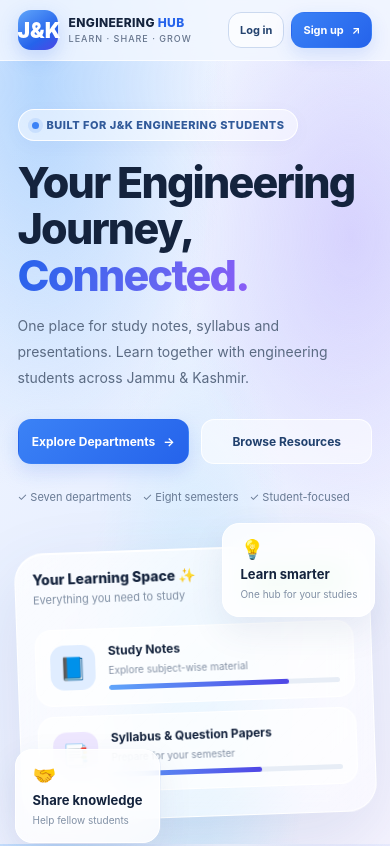
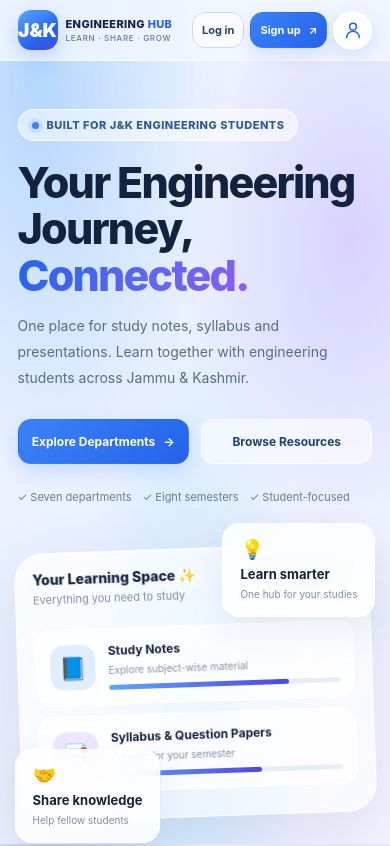
Before and after one commit to mumixnn/Jkengineeringhub-, a plain HTML site: page index.html in a window 390 px wide. Shown: the top 846 px of the page. Drawn offline with Linux system fonts and the light colour scheme.

Commit message:
Update index.html

```diff
--- a/index.html
+++ b/index.html
@@ -13,11 +13,8 @@
   --ink: #14233d;
   --muted: #66758d;
 }
-
 * { box-sizing: border-box; }
-
 html { scroll-behavior: smooth; }
-
 body {
   margin: 0;
   font-family: Inter, -apple-system, BlinkMacSystemFont, "Segoe UI", Arial, sans-serif;
@@ -27,25 +24,18 @@ body {
     radial-gradient(ellipse at 10% 10%, rgba(147,197,253,.65), transparent 38%),
     radial-gradient(ellipse at 90% 28%, rgba(196,181,253,.5), transparent 35%),
     radial-gradient(ellipse at 50% 85%, rgba(186,230,253,.6), transparent 40%),
-    linear-gradient(135deg, #f5f8ff, #e9f0ff 50%, #f6f4ff);
+    linear-gradient(135deg,#f5f8ff,#e9f0ff 50%,#f6f4ff);
   background-attachment: fixed;
 }
-
 a { color: inherit; text-decoration: none; }
 button { font: inherit; }
-
 a:focus-visible, button:focus-visible {
   outline: 3px solid #60a5fa;
   outline-offset: 3px;
 }
-
-.container {
-  width: min(1160px, 92%);
-  margin: auto;
-}
+.container { width: min(1160px,92%); margin: auto; }
 
 /* HEADER */
-
 header {
   position: sticky;
   top: 0;
@@ -56,21 +46,18 @@ header {
   -webkit-backdrop-filter: blur(22px);
   border-bottom: 1px solid rgba(255,255,255,.7);
 }
-
 .navbar {
   display: flex;
   align-items: center;
   justify-content: space-between;
-  gap: 15px;
+  gap: 12px;
 }
-
 .brand {
   display: flex;
   align-items: center;
   gap: 11px;
   min-width: 0;
 }
-
 .logo {
   width: 44px;
   height: 44px;
@@ -84,16 +71,13 @@ header {
   background: linear-gradient(145deg,#60a5fa,#2563eb 65%,#4f46e5);
   box-shadow: 0 7px 20px #2563eb35;
 }
-
 .brand-name {
   font-weight: 850;
   font-size: 14px;
   letter-spacing: .35px;
   line-height: 1.5;
 }
-
 .brand-name span { color: var(--blue); }
-
 .brand-tag {
   display: block;
   color: var(--muted);
@@ -101,19 +85,17 @@ header {
   font-weight: 500;
   letter-spacing: 1px;
 }
-
 .header-actions {
   display: flex;
   align-items: center;
-  gap: 10px;
+  gap: 9px;
 }
-
 .btn {
   display: inline-flex;
   align-items: center;
   justify-content: center;
   gap: 8px;
-  padding: 12px 18px;
+  padding: 12px 17px;
   border-radius: 13px;
   border: 1px solid transparent;
   font-size: 13px;
@@ -121,38 +103,46 @@ header {
   cursor: pointer;
   transition: .2s ease;
 }
-
 .btn:hover { transform: translateY(-2px); }
-
 .btn-primary {
   color: white;
   background: linear-gradient(135deg,#3b82f6,#2563eb);
   box-shadow: 0 7px 18px #2563eb27;
 }
-
 .btn-outline {
   color: #24436f;
   background: rgba(255,255,255,.65);
   border-color: #cbd9ef;
 }
 
-.btn-glass {
-  background: rgba(255,255,255,.55);
-  border-color: rgba(255,255,255,.9);
-  color: #21416e;
+/* NEW PROFILE BUTTON */
+.profile-button {
+  width: 45px;
+  height: 45px;
+  flex-shrink: 0;
+  display: grid;
+  place-items: center;
+  border-radius: 50%;
+  color: #2563eb;
+  background: rgba(255,255,255,.85);
+  border: 2px solid white;
+  box-shadow: 0 5px 18px rgba(37,99,235,.15);
+  transition: .2s ease;
 }
+.profile-button:hover {
+  transform: translateY(-2px);
+  background: #e8f0ff;
+}
+.profile-button svg { width: 23px; height: 23px; }
 
 /* HERO */
-
 .hero { padding: 75px 0 55px; }
-
 .hero-grid {
   display: grid;
   grid-template-columns: 1.05fr .95fr;
   gap: 45px;
   align-items: center;
 }
-
 .eyebrow {
   display: inline-flex;
   align-items: center;
@@ -165,9 +155,7 @@ header {
   font-size: 11px;
   font-weight: 800;
   letter-spacing: .5px;
-  box-shadow: 0 4px 20px #1e40af08;
 }
-
 .eyebrow-dot {
   width: 7px;
   height: 7px;
@@ -175,7 +163,6 @@ header {
   background: #3b82f6;
   box-shadow: 0 0 0 4px #3b82f620;
 }
-
 h1 {
   font-size: clamp(38px,5vw,62px);
   line-height: 1.08;
@@ -183,30 +170,30 @@ h1 {
   margin: 22px 0 20px;
   font-weight: 850;
 }
-
 .gradient-text {
   background: linear-gradient(110deg,#2563eb,#6366f1 60%,#8b5cf6);
   color: transparent;
   background-clip: text;
   -webkit-background-clip: text;
 }
-
 .hero-description {
   max-width: 540px;
   font-size: 16px;
   line-height: 1.85;
   color: #5b6b83;
 }
-
 .hero-buttons {
   display: flex;
   flex-wrap: wrap;
   gap: 12px;
   margin-top: 28px;
 }
-
 .hero-buttons .btn { padding: 15px 20px; }
-
+.btn-glass {
+  background: rgba(255,255,255,.55);
+  border-color: rgba(255,255,255,.9);
+  color: #21416e;
+}
 .trust-row {
   display: flex;
   flex-wrap: wrap;
@@ -216,21 +203,13 @@ h1 {
   font-size: 11px;
 }
 
-.trust-row span {
-  display: flex;
-  align-items: center;
-  gap: 6px;
-}
-
 /* LEARNING PREVIEW */
-
 .visual {
   position: relative;
   min-height: 350px;
   display: grid;
   place-items: center;
 }
-
 .glass-board {
   width: 100%;
   max-width: 445px;
@@ -240,10 +219,9 @@ h1 {
   border: 1px solid rgba(255,255,255,.95);
   backdrop-filter: blur(22px);
   -webkit-backdrop-filter: blur(22px);
-  box-shadow: 0 28px 75px rgba(58,86,145,.13), inset 0 1px 0 white;
+  box-shadow: 0 28px 75px rgba(58,86,145,.13),inset 0 1px 0 white;
   transform: rotate(-2deg);
 }
-
 .board-top {
   display: flex;
   align-items: center;
@@ -251,15 +229,8 @@ h1 {
   gap: 12px;
   margin-bottom: 23px;
 }
-
 .board-title { font-size: 14px; font-weight: 800; }
-
-.board-sub {
-  color: #8190a5;
-  font-size: 11px;
-  margin-top: 5px;
-}
-
+.board-sub { color: #8190a5; font-size: 11px; margin-top: 5px; }
 .status {
   font-size: 10px;
   font-weight: 800;
@@ -269,7 +240,6 @@ h1 {
   background: #dcfce7;
   white-space: nowrap;
 }
-
 .study-card {
   display: flex;
   align-items: center;
@@ -280,7 +250,6 @@ h1 {
   border-radius: 17px;
   margin: 10px 0;
 }
-
 .study-icon {
   width: 45px;
   height: 45px;
@@ -290,25 +259,19 @@ h1 {
   font-size: 22px;
   flex-shrink: 0;
 }
-
 .blue-bg { background: #e0edff; }
 .purple-bg { background: #eee7ff; }
-.green-bg { background: #dcfce7; }
-
 .study-info { flex: 1; min-width: 0; }
-
 .study-info strong {
   display: block;
   font-size: 12px;
   margin-bottom: 6px;
 }
-
 .study-info small {
   display: block;
   color: #8491a5;
   font-size: 10px;
 }
-
 .mini-bar {
   height: 5px;
   border-radius: 10px;
@@ -316,14 +279,12 @@ h1 {
   margin-top: 9px;
   overflow: hidden;
 }
-
 .mini-bar span {
   display: block;
   height: 100%;
   border-radius: 10px;
   background: linear-gradient(90deg,#60a5fa,#4f46e5);
 }
-
 .float-card {
   position: absolute;
   padding: 14px 17px;
@@ -333,23 +294,18 @@ h1 {
   backdrop-filter: blur(15px);
   box-shadow: 0 14px 35px #31558b18;
 }
-
 .float-card strong {
   display: block;
   font-size: 13px;
   margin-top: 5px;
 }
-
 .float-card small { color: #8190a5; font-size: 10px; }
-
 .float-one { top: 13px; right: -6px; }
 .float-two { bottom: 18px; left: -9px; }
 .float-emoji { font-size: 19px; }
 
-/* COMMON SECTIONS */
-
+/* SECTIONS */
 .section { padding: 47px 0; }
-
 .section-head {
   display: flex;
   justify-content: space-between;
@@ -357,7 +313,6 @@ h1 {
   gap: 20px;
   margin-bottom: 25px;
 }
-
 .kicker {
   color: var(--blue);
   font-size: 11px;
@@ -365,13 +320,11 @@ h1 {
   font-weight: 850;
   text-transform: uppercase;
 }
-
 h2 {
   font-size: clamp(25px,3vw,34px);
   letter-spacing: -.8px;
   margin: 9px 0 0;
 }
-
 .section-desc {
   font-size: 13px;
   line-height: 1.7;
@@ -379,20 +332,17 @@ h2 {
   margin-top: 10px;
   max-width: 570px;
 }
-
 .text-link {
   color: var(--blue);
   font-size: 12px;
   font-weight: 800;
   white-space: nowrap;
 }
-
 .dept-grid {
   display: grid;
   grid-template-columns: repeat(4,minmax(0,1fr));
   gap: 15px;
 }
-
 .glass-card {
   border: 1px solid rgba(255,255,255,.95);
   background: rgba(255,255,255,.54);
@@ -403,18 +353,12 @@ h2 {
   box-shadow: 0 8px 30px rgba(40,70,120,.035);
   transition: transform .22s,border-color .22s,box-shadow .22s;
 }
-
 .glass-card:hover {
   transform: translateY(-5px);
   border-color: #bfdbfe;
   box-shadow: 0 18px 38px rgba(40,70,120,.09);
 }
-
-.dept-card {
-  display: block;
-  min-height: 164px;
-}
-
+.dept-card { display: block; min-height: 164px; }
 .dept-emoji {
   width: 48px;
   height: 48px;
@@ -424,42 +368,27 @@ h2 {
   font-size: 24px;
   margin-bottom: 18px;
 }
-
 .dept-card h3 { font-size: 14px; margin: 0 0 7px; }
-
 .dept-card p {
   font-size: 11px;
   color: var(--muted);
   margin: 0;
   line-height: 1.6;
 }
-
-.dept-arrow {
-  color: var(--blue);
-  font-size: 16px;
-  float: right;
-}
+.dept-arrow { color: var(--blue); font-size: 16px; float: right; }
 
 .resource-grid {
   display: grid;
   grid-template-columns: repeat(2,minmax(0,1fr));
   gap: 16px;
 }
-
 .resource-card { padding: 22px; }
-
-.resource-card h3 {
-  font-size: 15px;
-  margin: 17px 0 8px;
-}
-
+.resource-card h3 { font-size: 15px; margin: 17px 0 8px; }
 .resource-card p {
   color: var(--muted);
   font-size: 12px;
   line-height: 1.7;
-  min-height: 40px;
 }
-
 .resource-card a {
   color: var(--blue);
   font-size: 12px;
@@ -467,7 +396,6 @@ h2 {
   display: inline-block;
   margin-top: 10px;
 }
-
 .resource-emoji {
   width: 48px;
   height: 48px;
@@ -479,7 +407,6 @@ h2 {
 }
 
 /* CALL TO ACTION */
-
 .cta {
   margin: 55px 0 65px;
   border-radius: 27px;
@@ -492,9 +419,7 @@ h2 {
   gap: 25px;
   box-shadow: 0 15px 45px rgba(60,85,145,.06);
 }
-
 .cta h2 { font-size: 27px; margin: 0; }
-
 .cta p {
   color: var(--muted);
   font-size: 13px;
@@ -503,13 +428,11 @@ h2 {
 }
 
 /* FOOTER */
-
 footer {
   border-top: 1px solid rgba(255,255,255,.9);
   padding: 25px 0;
   background: rgba(255,255,255,.23);
 }
-
 .footer-inner {
   display: flex;
   justify-content: space-between;
@@ -517,15 +440,12 @@ footer {
   flex-wrap: wrap;
   gap: 15px;
 }
-
 .footer-brand { font-size: 13px; font-weight: 800; }
-
 .footer-note {
   color: var(--muted);
   font-size: 11px;
   line-height: 1.8;
 }
-
 .footer-links {
   display: flex;
   gap: 17px;
@@ -534,22 +454,24 @@ footer {
   color: #526580;
 }
 
-/* MOBILE */
-
+/* RESPONSIVE */
 @media(max-width:900px) {
   .hero-grid { grid-template-columns: 1fr 1fr; gap: 25px; }
   .dept-grid { grid-template-columns: repeat(3,minmax(0,1fr)); }
   .float-one { right: 0; }
 }
-
 @media(max-width:650px) {
   .container { width: 91%; }
   header { padding: 10px 0; }
-  .brand-name { font-size: 12px; }
-  .brand-tag { font-size: 9px; }
-  .logo { width: 40px; height: 40px; border-radius: 13px; }
-  .header-actions { gap: 7px; }
-  .header-actions .btn { padding: 10px 11px; font-size: 11px; }
+  .navbar { gap: 6px; }
+  .brand { gap: 8px; }
+  .brand-name { font-size: 11px; }
+  .brand-tag { font-size: 8px; letter-spacing: .7px; }
+  .logo { width: 40px; height: 40px; border-radius: 13px; font-size: 19px; }
+  .header-actions { gap: 6px; }
+  .header-actions .btn { padding: 10px 9px; font-size: 11px; }
+  .profile-button { width: 39px; height: 39px; }
+  .profile-button svg { width: 20px; height: 20px; }
   .hero { padding: 48px 0 25px; }
   .hero-grid { grid-template-columns: 1fr; gap: 14px; }
   h1 { font-size: 43px; letter-spacing: -1.8px; margin: 18px 0 15px; }
@@ -568,12 +490,17 @@ footer {
   .dept-emoji { width: 42px; height: 42px; margin-bottom: 13px; }
   .resource-grid { grid-template-columns: 1fr; }
   .resource-card { padding: 20px; }
-  .resource-card p { min-height: 0; }
   .cta { margin: 35px 0 40px; padding: 25px 20px; flex-direction: column; align-items: flex-start; }
   .cta h2 { font-size: 24px; }
   .footer-inner { align-items: flex-start; flex-direction: column; }
 }
-
+@media(max-width:380px) {
+  .brand-name { font-size: 10px; }
+  .brand-tag { font-size: 7px; }
+  .header-actions .btn { padding: 9px 7px; font-size: 10px; }
+  .header-actions { gap: 4px; }
+  .profile-button { width: 35px; height: 35px; }
+}
 @media(prefers-reduced-motion:reduce) {
   *,*::before,*::after {
     scroll-behavior: auto !important;
@@ -588,7 +515,8 @@ footer {
 
 <header>
   <div class="container navbar">
-    <a class="brand" href="index.html" aria-label="J and K Engineering Hub home">
+
+    <a class="brand" href="index.html" aria-label="J&K Engineering Hub home">
       <div class="logo">J&K</div>
       <div class="brand-name">
         ENGINEERING <span>HUB</span>
@@ -598,8 +526,25 @@ footer {
 
     <div class="header-actions">
       <a class="btn btn-outline" href="login.html">Log in</a>
-      <a class="btn btn-primary" href="login.html#signup">Sign up <span>↗</span></a>
+      <a class="btn btn-primary" href="login.html#signup">
+        Sign up <span>↗</span>
+      </a>
+
+      <!-- PROFILE BUTTON -->
+      <a class="profile-button"
+         href="profile.html"
+         aria-label="Open my profile"
+         title="My Profile">
+        <svg viewBox="0 0 24 24" fill="none"
+             stroke="currentColor" stroke-width="1.8"
+             stroke-linecap="round" stroke-linejoin="round"
+             aria-hidden="true">
+          <circle cx="12" cy="8" r="4"></circle>
+          <path d="M4.5 21a7.5 7.5 0 0 1 15 0"></path>
+        </svg>
+      </a>
     </div>
+
   </div>
 </header>
 
@@ -615,7 +560,9 @@ footer {
         BUILT FOR J&K ENGINEERING STUDENTS
       </div>
 
-      <h1>Your Engineering Journey, <span class="gradient-text">Connected.</span></h1>
+      <h1>Your Engineering Journey,
+        <span class="gradient-text">Connected.</span>
+      </h1>
 
       <p class="hero-description">
         One place for study notes, syllabus and presentations.
@@ -623,8 +570,12 @@ footer {
       </p>
 
       <div class="hero-buttons">
-        <a href="department.html" class="btn btn-primary">Explore Departments <span>→</span></a>
-        <a href="resources.html" class="btn btn-glass">Browse Resources</a>
+        <a href="department.html" class="btn btn-primary">
+          Explore Departments <span>→</span>
+        </a>
+        <a href="resources.html" class="btn btn-glass">
+          Browse Resources
+        </a>
       </div>
 
       <div class="trust-row">
@@ -758,7 +709,7 @@ footer {
   </div>
 </section>
 
-<!-- LEARNING TOOLKIT: NO QUIZZES OR MOCK TESTS -->
+<!-- LEARNING TOOLKIT -->
 <section class="section" id="resources">
   <div class="container">
 
@@ -820,23 +771,4 @@ footer {
     </div>
 
     <div class="footer-links">
-      <a href="index.html">Home</a>
-      <a href="department.html">Departments</a>
-      <a href="resources.html">Resources</a>
-      <a href="syllabus.html">Syllabus</a>
-      <a href="login.html">Account</a>
-    </div>
-
-    <div class="footer-note">
-      © <span id="year"></span> J&K Engineering Hub
-    </div>
-
-  </div>
-</footer>
-
-<script>
-document.getElementById("year").textContent = new Date().getFullYear();
-</script>
-
-</body>
-</html>
+      <a href="index.html">Home</a
```
